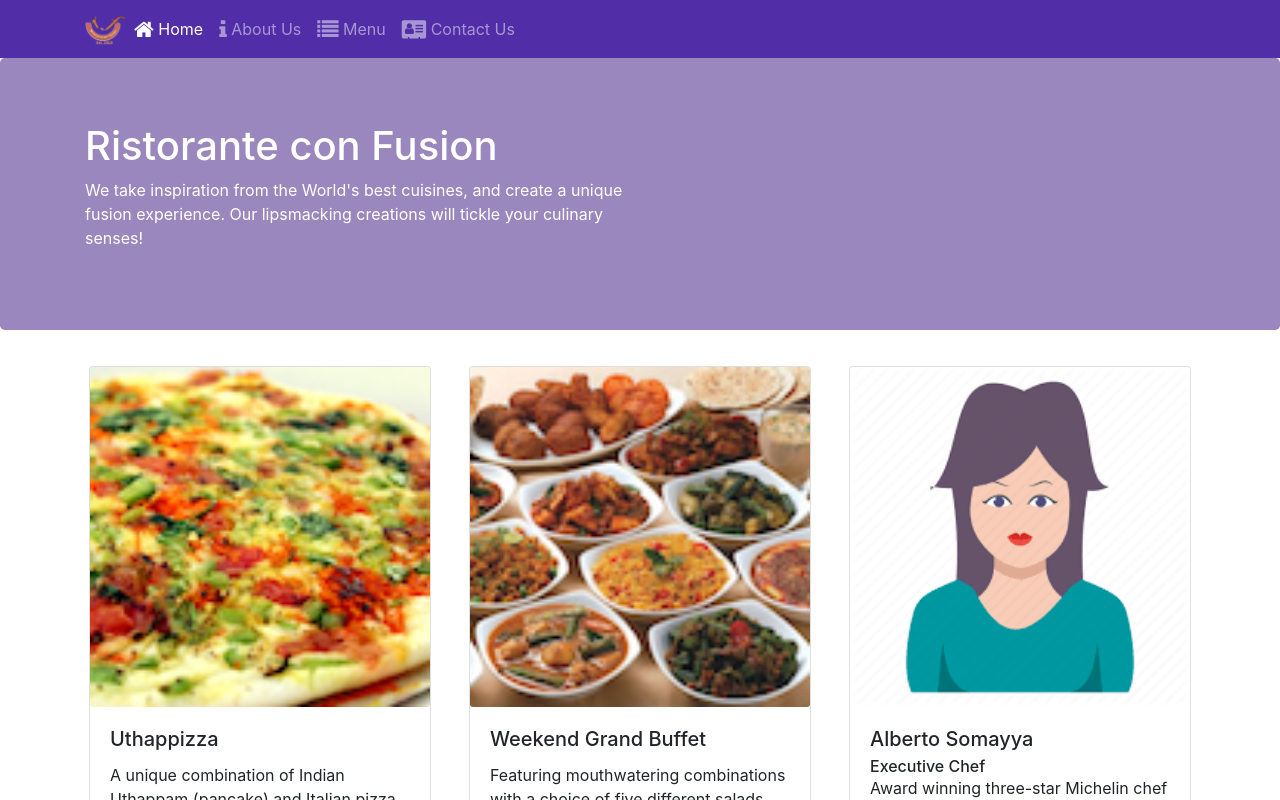
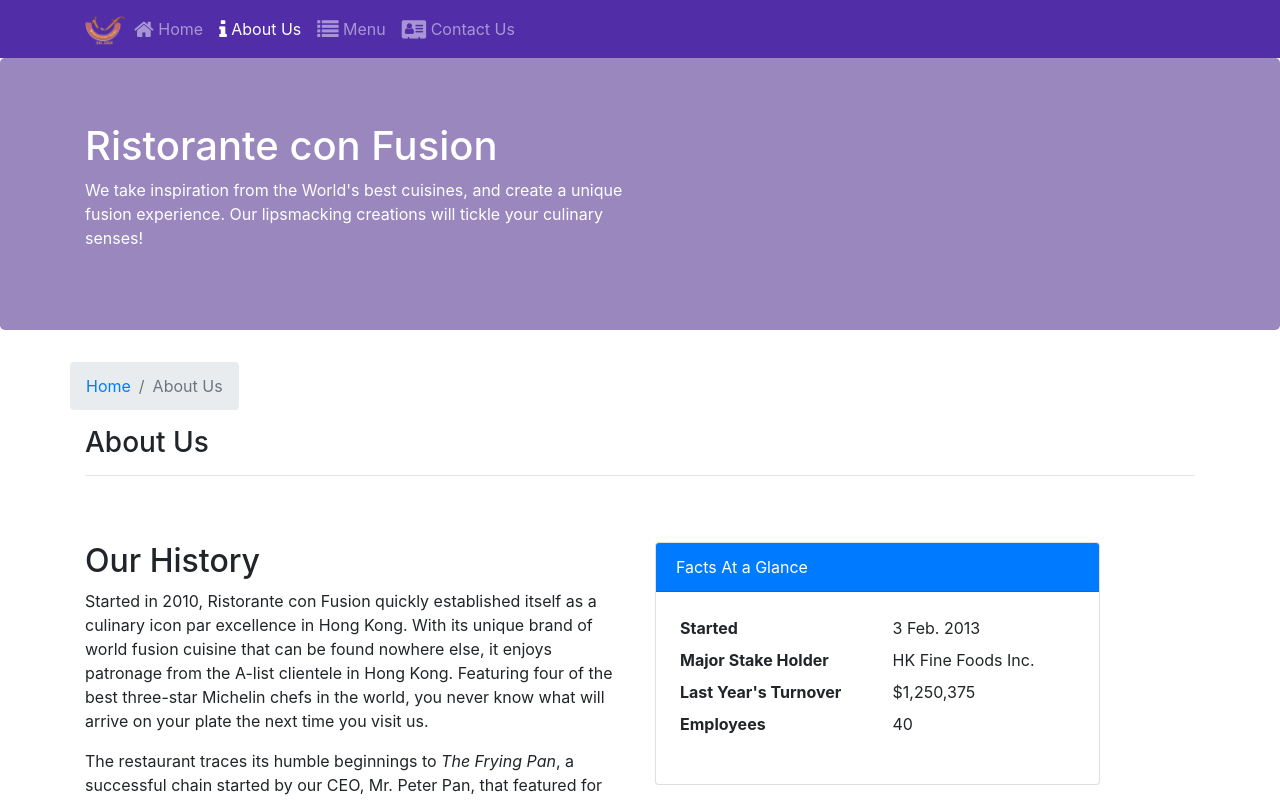
Before and after one commit to codershona/restaurant_react, a React (Create React App) app: page /aboutus in a window 1280 px wide. Before the commit this address led to /home. Shown: the top 800 px of the page. Built offline with nearby package versions, Linux system fonts and the light colour scheme.

Commit message:
task 1 completed and working in task 2

```diff
--- a/src/components/AboutComponent.js
+++ b/src/components/AboutComponent.js
@@ -4,11 +4,6 @@ import { Link } from 'react-router-dom';
 
 function About(props) {
 
-    const leaders = props.leaders.map((leader) => {
-        return (
-            <p>Leader {leader.name}</p>
-        );
-    });
 
     return(
         <div className="container">
@@ -66,7 +61,7 @@ function About(props) {
                 </div>
                 <div className="col-12">
                     <Media list>
-                        {leaders}
+                        {/* {leaders} */}
                     </Media>
                 </div>
             </div>
--- a/src/components/MainComponent.js
+++ b/src/components/MainComponent.js
@@ -17,6 +17,8 @@ import Home from './HomeComponent';
 import { Switch, Route, Redirect } from 'react-router-dom';
 
 import Contact from './ContactComponent';
+
+import About from './AboutComponent';
 
 
 
@@ -71,6 +73,8 @@ class Main extends Component {
 
         <Route exact path='/contactus' component={Contact} />} />
 
+        <Route exact path='/aboutus' component={About} />} />
+
          <Route path='/menu/:dishId' component={DishWithId} />
 
               <Redirect to="/home" />
```
